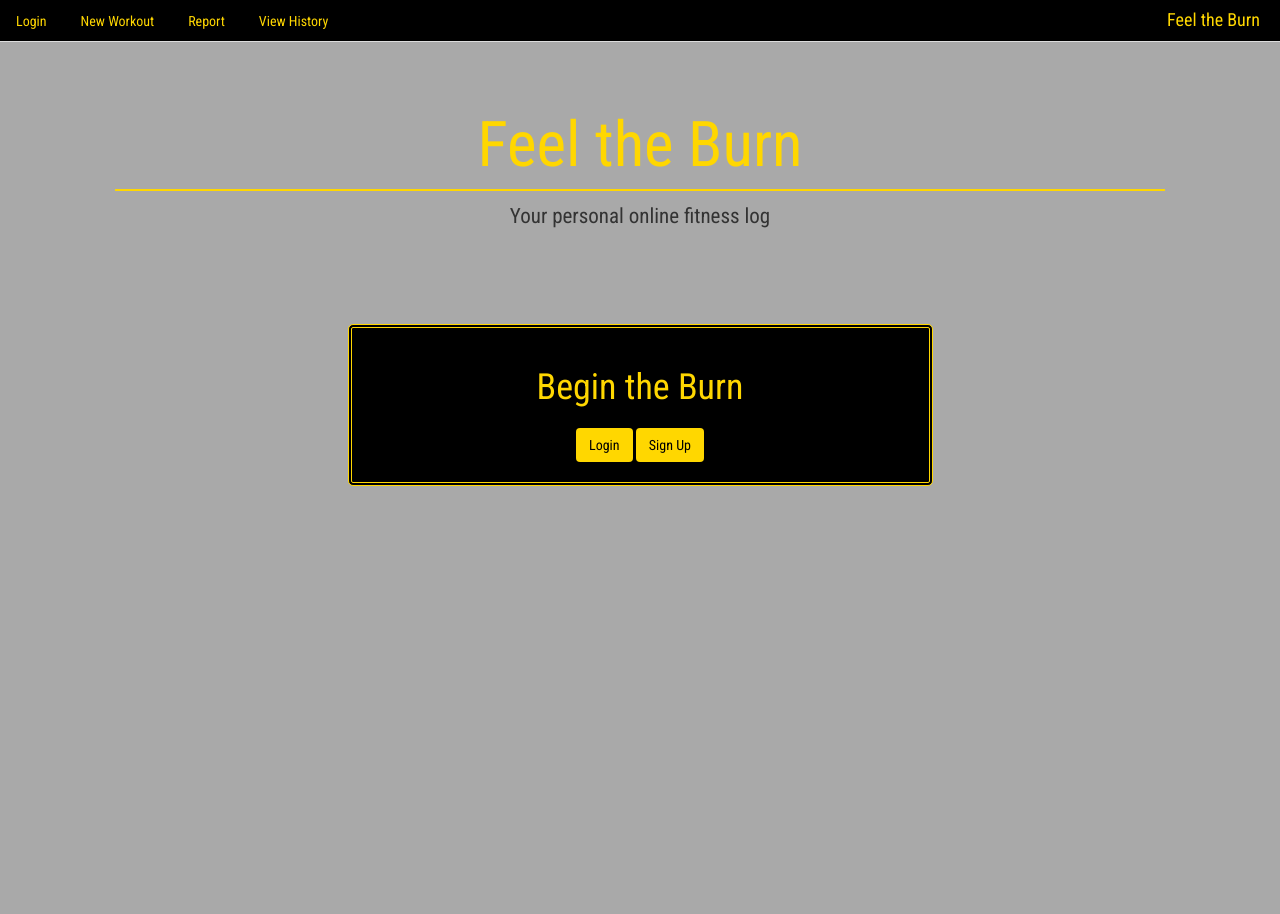
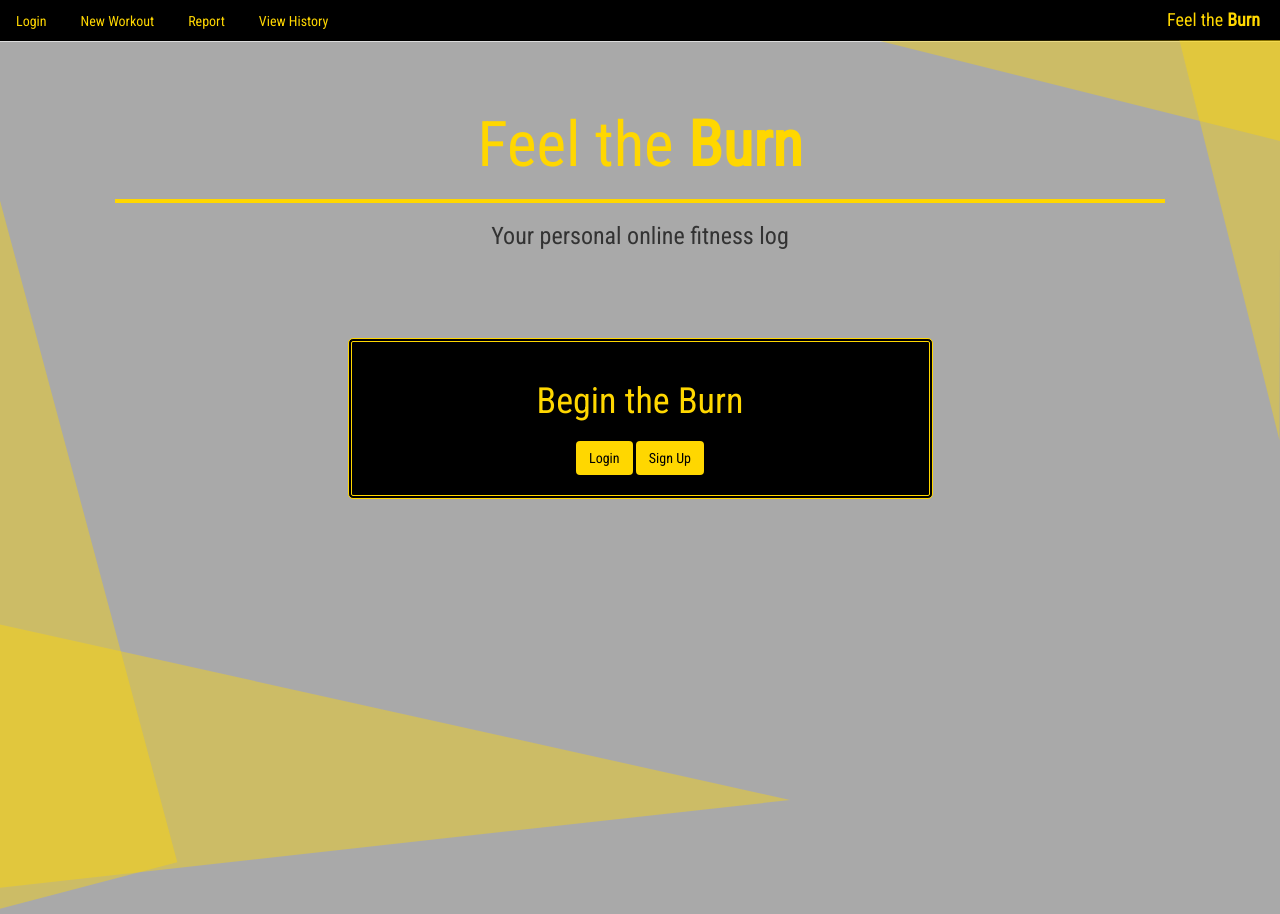
Before and after one commit to alsummers/Workout-Log, a website: page workoutlogClient/index.html in a window 1280 px wide. Before the commit the page ends 800 px from the top, so only its background shows below. Drawn offline with nearby package versions, Linux system fonts and the light colour scheme.

Commit message:
finalizing

```diff
--- a/workoutlogClient/index.html
+++ b/workoutlogClient/index.html
@@ -26,7 +26,7 @@
 
 
   <ul class="nav nav-tabs">
-    <div class= "pull-right" id="brand"><h4>Feel the Burn</h4></div>
+    <div class= "pull-right" id="brand"><h4>Feel the <strong>Burn</strong></h4></div>
     <li><a href="#home" id="loginout" class="disabled" data-toggle="tab">Login</a>
       <!--logout too -->
     </li>
@@ -38,12 +38,14 @@
 
   </ul>
 
+
   <div class="container">
     <div class = "row justify-content-center">
     <div class="tab-content justify-content-center">
       <div class="tab-pane active" id="home">
-        <div class="jumbotron"><h1>Feel the Burn</h1>
-        <p>Your personal online fitness log</p></div>
+        <div class="jumbotron"><h1 class="wow slideInDown">Feel the <strong>Burn</strong></h1>
+        <div class="underline"></div>
+        <h3 class="wow fadeIn">Your personal online fitness log</h3></div>
         <div class="wow fadeInDown" data-wow-duration="2s">
         <div class= "col col-lg-6" id="loginBar">
         <h1>Begin the Burn</h1>
@@ -121,7 +123,12 @@
   </div>
  <!-- Water intake panel -added for challenge -->
 
-
+<div class="container" id="specDesign">
+  <div class="triangle1"></div>
+  <div class="triangle2"></div>
+  <div class="triangle3"></div>
+  <div class="triangle4"></div>
+</div>
 
   <!-- Login Modals -->
 
--- a/workoutlogClient/main.css
+++ b/workoutlogClient/main.css
@@ -1,6 +1,65 @@
 body {
     background: darkgrey;
     font-family: 'Roboto Condensed', sans-serif;
+    overflow: hidden;
+}
+/* #specDesign {
+    width: 100%;
+    height: 95.7%;
+    position: absolute;
+    overflow: hidden;
+    right: 0rem;
+    top: 4rem;
+} */
+.triangle1 {
+    width: 0;
+    height: 0;
+    border-top: 700px solid transparent;
+    border-bottom: 1px solid transparent;
+    border-right: 200px solid gold;
+    opacity: .4;
+    bottom: -10rem;
+    left: -11rem;
+    transform: rotate(-15deg);
+    position: absolute;
+    overflow: hidden;
+}
+.triangle2 {
+    width: 0;
+    height: 0;
+    border-top: 200px solid transparent;
+    border-bottom: 100px solid transparent;
+    border-left: 900px solid gold;
+    opacity: .4;
+    bottom: -10rem;
+    left: -11rem;
+    position: absolute;
+    overflow: hidden;
+}
+.triangle3 {
+    width: 0;
+    height: 0;
+    border-top: 1px solid transparent;
+    border-bottom: 100px solid transparent;
+    border-right: 400px solid gold;
+    opacity: .4;
+    top: 4rem;
+    right: 0rem;
+    position: absolute;
+    overflow: hidden;
+}
+.triangle4 {
+    width: 0;
+    height: 0;
+    border-top: 100px solid transparent;
+    border-bottom: 1px solid transparent;
+    border-right: 400px solid gold;
+    opacity: .4;
+    transform: rotate(-90deg);
+    top: 19rem;
+    right: -15rem;
+    position: absolute;
+    overflow: hidden;
 }
 .nav {
     background: black;
@@ -22,8 +81,11 @@ body {
 }
 .jumbotron h1 {
     color: gold;
-    border-bottom: 2px solid gold;
     padding-bottom: 1rem;
+}
+.underline {
+    border: 2px gold solid;
+    margin-bottom: 2rem;
 }
 #loginBar {
     text-align: center;
--- a/workoutlogClient/workouts/log.js
+++ b/workoutlogClient/workouts/log.js
@@ -54,6 +54,7 @@ $(function() {
 	      			$("#log-description").val("");
 					$("#log-result").val("");
 					// $('a[href="#fluid-intake"]').tab("show");
+
 		      	});
 			},
 
--- a/workoutlogClient/workouts/water.js
+++ b/workoutlogClient/workouts/water.js
@@ -43,7 +43,7 @@ $(function() {
 
 					let dateArray = []
 					for(let result of WorkoutLog.water.userIntake) {
-						let date = result.createdAt.slice(0,19);
+						let date = result.createdAt.slice(0,10);
 						console.log(date)
 						let dateOrder = result.createdAt.replace(/\D/g, '')
 						dateArray.push({
@@ -64,7 +64,7 @@ $(function() {
 								label: "Daily Fluid Intake",
 								data: waterArray,
 								backgroundColor:
-									'rgba(0, 191, 255, 0.2',
+									'rgba(0, 191, 255, 0.5',
 								borderColor:
 									'rgba(0, 191, 255, 1)',
 								borderWidth: 2
```
